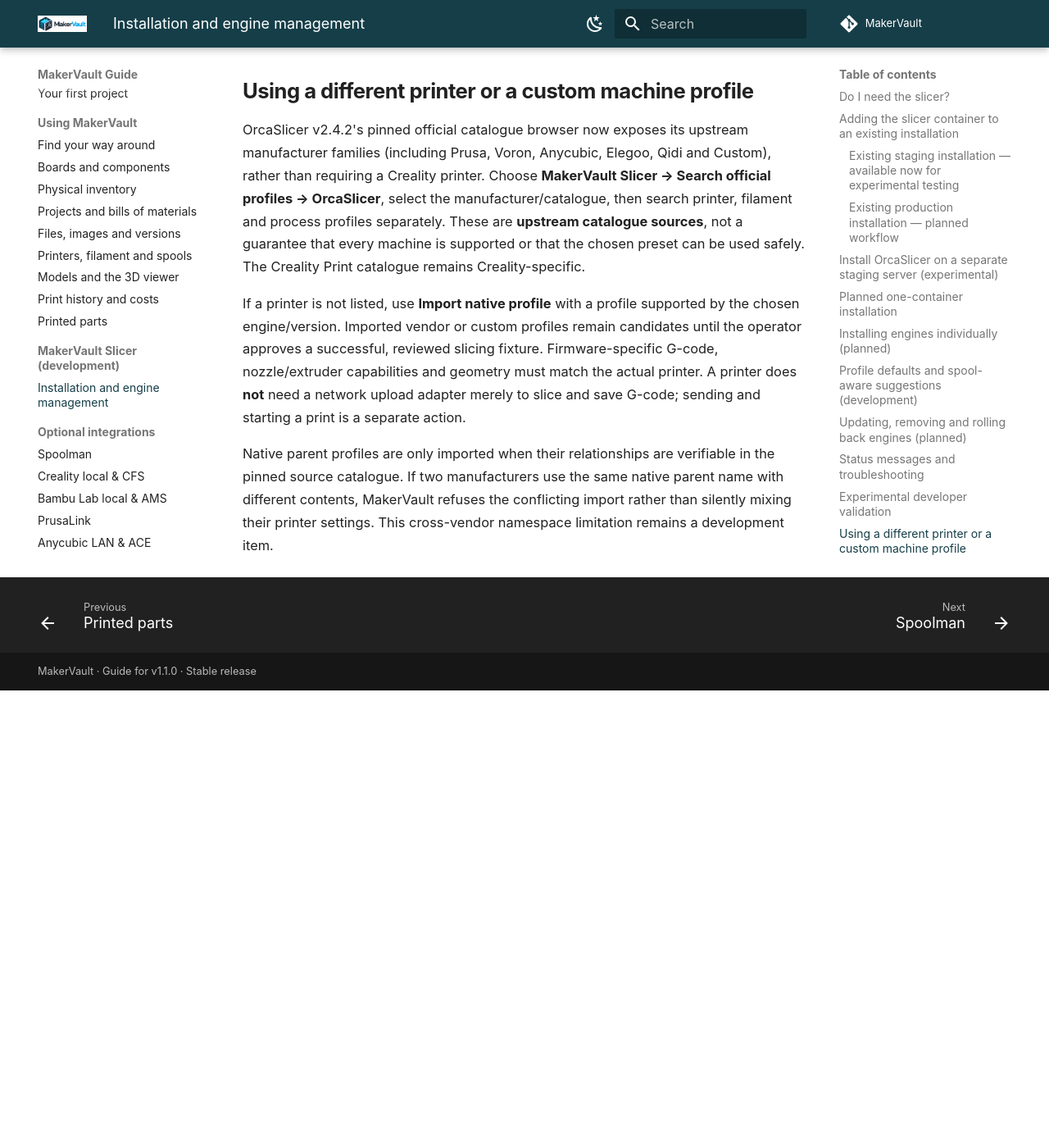
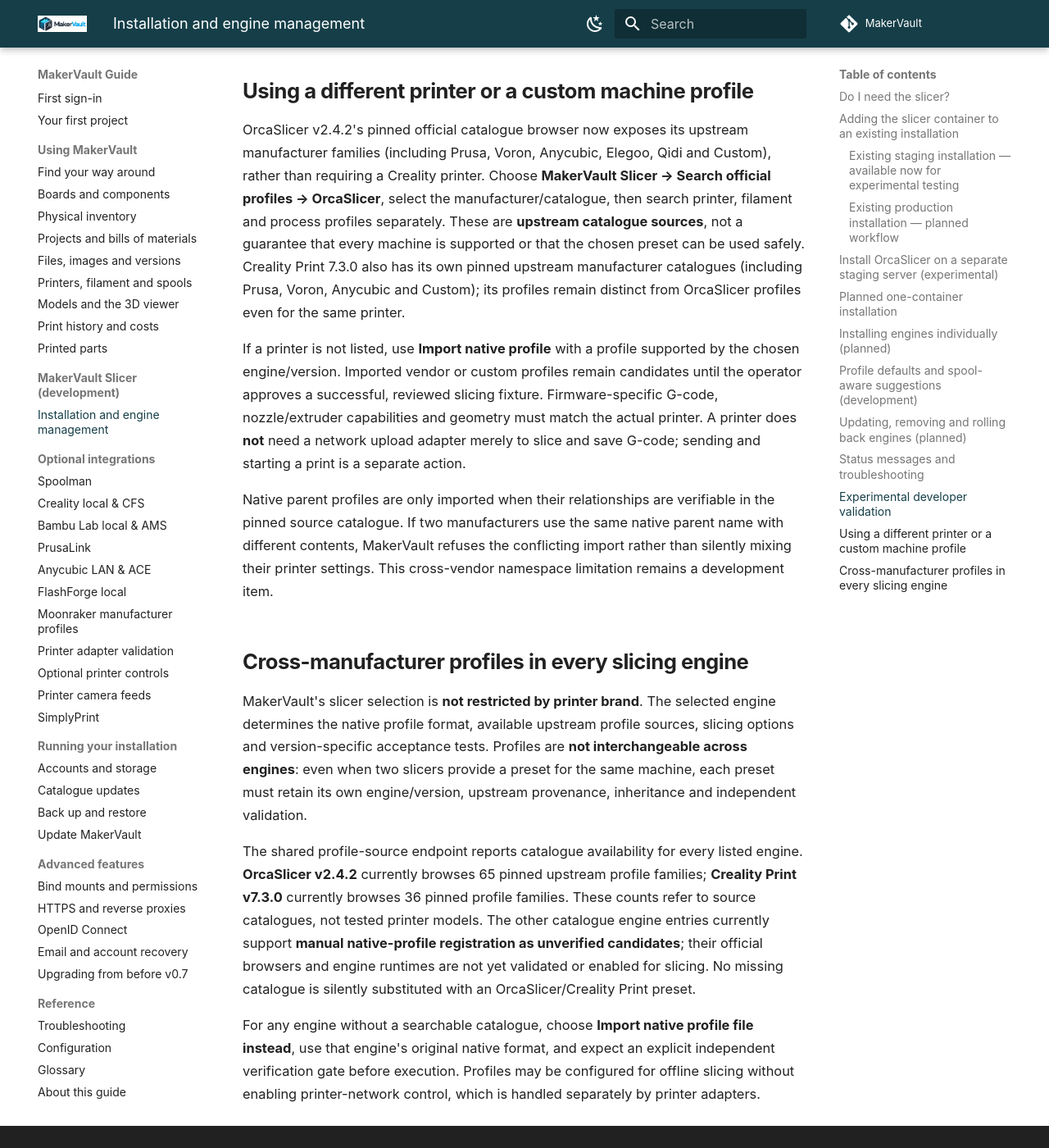
Before and after one commit to gavrd7/MakerVault, an MkDocs documentation site: the page built from docs/guide/3d-printing/slicer.md, in a window 1280 px wide and 1400 px high, scrolled down 6131 px. Shown: the whole window at 82% size. Built offline with MkDocs 1.6.1 and Material for MkDocs 9.7.7, drawn with Linux system fonts in a browser that asks for light colours; comment, search, counter and statistics services are not loaded; before the commit the page ends 6973 px from its top, so only the background shows below that; some of the changed text lies outside the part shown.

Commit message:
docs(slicer): explain native cross-manufacturer profile discovery and manual import across all engines

```diff
--- a/docs/guide/3d-printing/slicer.md
+++ b/docs/guide/3d-printing/slicer.md
@@ -96,7 +96,7 @@
 
 The planned administrator workflow is to select an engine and supported pinned version, review its source/licence/integrity information, explicitly install it, then import or select and verify that engine's native presets. A service may contain several engines, but a slice is routed only to the requested installed and approved engine/version.
 
-**Current PR limitations:** PR #171 now has separate OrcaSlicer and Creality Print worker adapters, an independently verified shared-worker engine registry, official Orca profile discovery across pinned upstream vendor catalogues (with Creality-only native discovery for Creality Print), basic GUI native-profile customisation, and saved slicing drafts. It still lacks a production-ready engine installer, independently verified Linux engine binaries, complete GUI setting coverage, multi-object execution and a successful end-to-end real slicing fixture for either engine. Engine identity verification does not by itself prove that slicing works.
+**Current PR limitations:** PR #171 now has separate OrcaSlicer and Creality Print worker adapters, an independently verified shared-worker engine registry, official Orca and Creality Print profile discovery across their own pinned upstream manufacturer catalogues, basic GUI native-profile customisation, and saved slicing drafts. It still lacks a production-ready engine installer, independently verified Linux engine binaries, complete GUI setting coverage, multi-object execution and a successful end-to-end real slicing fixture for either engine. Engine identity verification does not by itself prove that slicing works.
 
 ## Profile defaults and spool-aware suggestions (development)
 
@@ -131,8 +131,16 @@
 
 ## Using a different printer or a custom machine profile
 
-OrcaSlicer v2.4.2's pinned official catalogue browser now exposes its upstream manufacturer families (including Prusa, Voron, Anycubic, Elegoo, Qidi and Custom), rather than requiring a Creality printer. Choose **MakerVault Slicer → Search official profiles → OrcaSlicer**, select the manufacturer/catalogue, then search printer, filament and process profiles separately. These are **upstream catalogue sources**, not a guarantee that every machine is supported or that the chosen preset can be used safely. The Creality Print catalogue remains Creality-specific.
+OrcaSlicer v2.4.2's pinned official catalogue browser now exposes its upstream manufacturer families (including Prusa, Voron, Anycubic, Elegoo, Qidi and Custom), rather than requiring a Creality printer. Choose **MakerVault Slicer → Search official profiles → OrcaSlicer**, select the manufacturer/catalogue, then search printer, filament and process profiles separately. These are **upstream catalogue sources**, not a guarantee that every machine is supported or that the chosen preset can be used safely. Creality Print 7.3.0 also has its own pinned upstream manufacturer catalogues (including Prusa, Voron, Anycubic and Custom); its profiles remain distinct from OrcaSlicer profiles even for the same printer.
 
 If a printer is not listed, use **Import native profile** with a profile supported by the chosen engine/version. Imported vendor or custom profiles remain candidates until the operator approves a successful, reviewed slicing fixture. Firmware-specific G-code, nozzle/extruder capabilities and geometry must match the actual printer. A printer does **not** need a network upload adapter merely to slice and save G-code; sending and starting a print is a separate action.
 
 Native parent profiles are only imported when their relationships are verifiable in the pinned source catalogue. If two manufacturers use the same native parent name with different contents, MakerVault refuses the conflicting import rather than silently mixing their printer settings. This cross-vendor namespace limitation remains a development item.
+
+## Cross-manufacturer profiles in every slicing engine
+
+MakerVault's slicer selection is **not restricted by printer brand**. The selected engine determines the native profile format, available upstream profile sources, slicing options and version-specific acceptance tests. Profiles are **not interchangeable across engines**: even when two slicers provide a preset for the same machine, each preset must retain its own engine/version, upstream provenance, inheritance and independent validation.
+
+The shared profile-source endpoint reports catalogue availability for every listed engine. **OrcaSlicer v2.4.2** currently browses 65 pinned upstream profile families; **Creality Print v7.3.0** currently browses 36 pinned profile families. These counts refer to source catalogues, not tested printer models. The other catalogue engine entries currently support **manual native-profile registration as unverified candidates**; their official browsers and engine runtimes are not yet validated or enabled for slicing. No missing catalogue is silently substituted with an OrcaSlicer/Creality Print preset.
+
+For any engine without a searchable catalogue, choose **Import native profile file instead**, use that engine's original native format, and expect an explicit independent verification gate before execution. Profiles may be configured for offline slicing without enabling printer-network control, which is handled separately by printer adapters.
```
